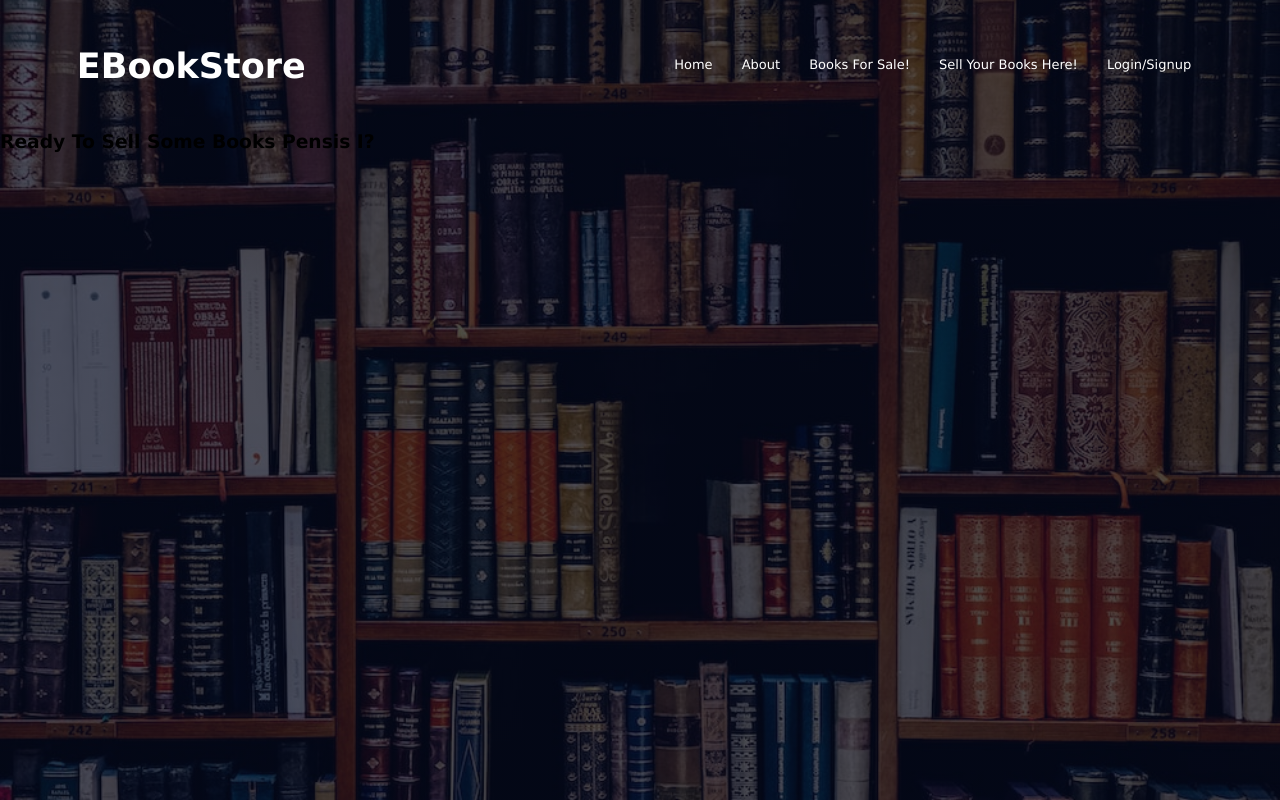
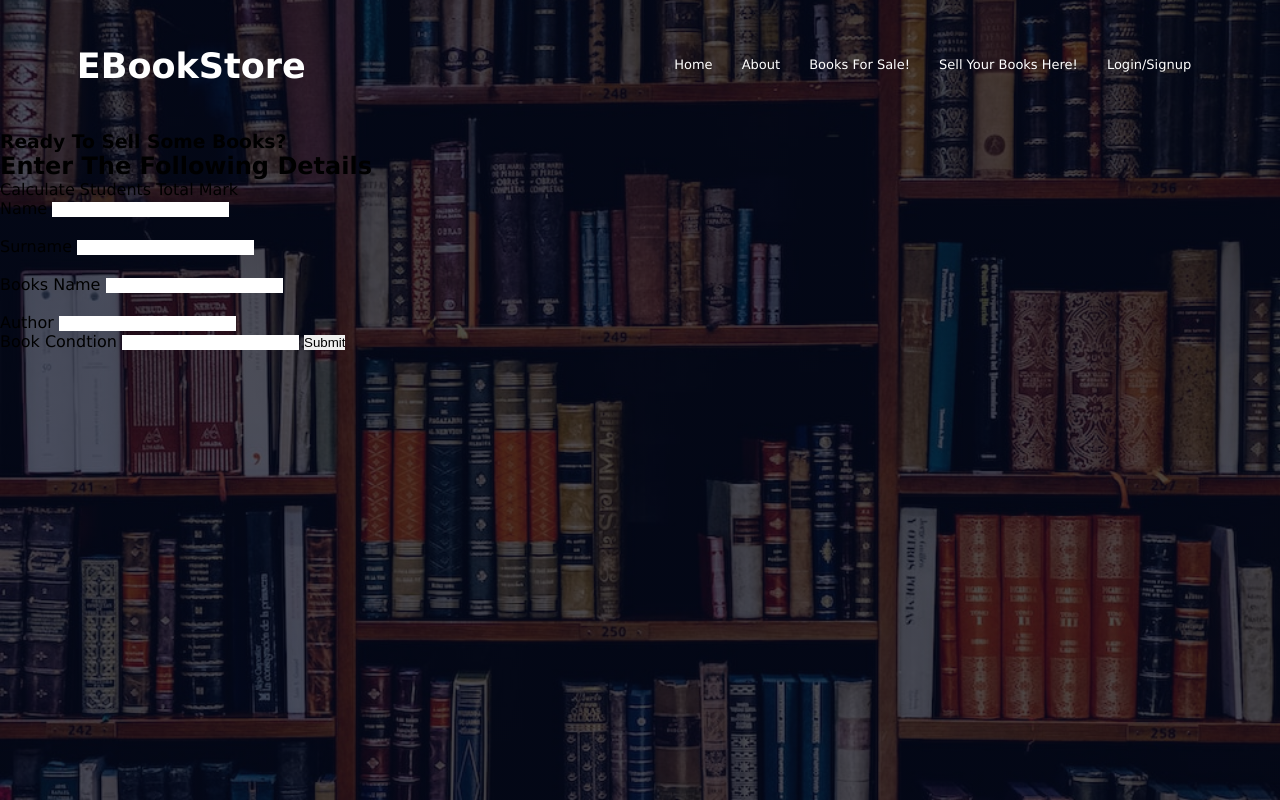
Before and after one commit to Chaotic-Nature/Online-Bookstore, a PHP site: page /Web_pages/Sell.php in a window 1280 px wide. Run offline with PHP 8.4, Linux system fonts and the light colour scheme.

Commit message:
added sell  form ganna sleep early and work tmw

```diff
--- a/WEBDEV POE/Web_pages/Sell.php
+++ b/WEBDEV POE/Web_pages/Sell.php
@@ -25,7 +25,40 @@
                               </div>
                               <i class ="fa fa-bars" onclick="showMenu()"></i>
                         </nav>
-                        <h1> Ready to sell some books pensis i? </h1>
+                        <h1> Ready to sell some books? </h1>
+                        <h2> Enter the following details </h2>
+
+                        <form action = "yes.php" method = "post">
+                            <fieldset>
+                                <legend> calculate students total mark </legend>
+
+                                <label for = "name">Name</label>
+                                <input type="text" id = "name" name="name">
+                                <br>
+
+                                <br>
+                                <label for = "surname">Surname</label>
+                                <input type="text" id = "surname" name="surname">
+                                <br>
+
+
+                                <br>
+                                <label for = "bookname">Books name</label>
+                                <input type="text" id = "bookname" name="bookname">
+                                <br>
+
+                               <br>
+                                <label for = "author"> Author </label>
+                                <input type="text" name="author" id= "author" >
+
+                                <br>
+                                <label for = "bookcon"> Book Condtion </label>
+                                <input type="text" name="bookcon" id= "bookcon" >
+
+
+                                <input type ="submit" name = "submit" value = "submit">
+
+
                   </section>
             </section>
       </body>
```
